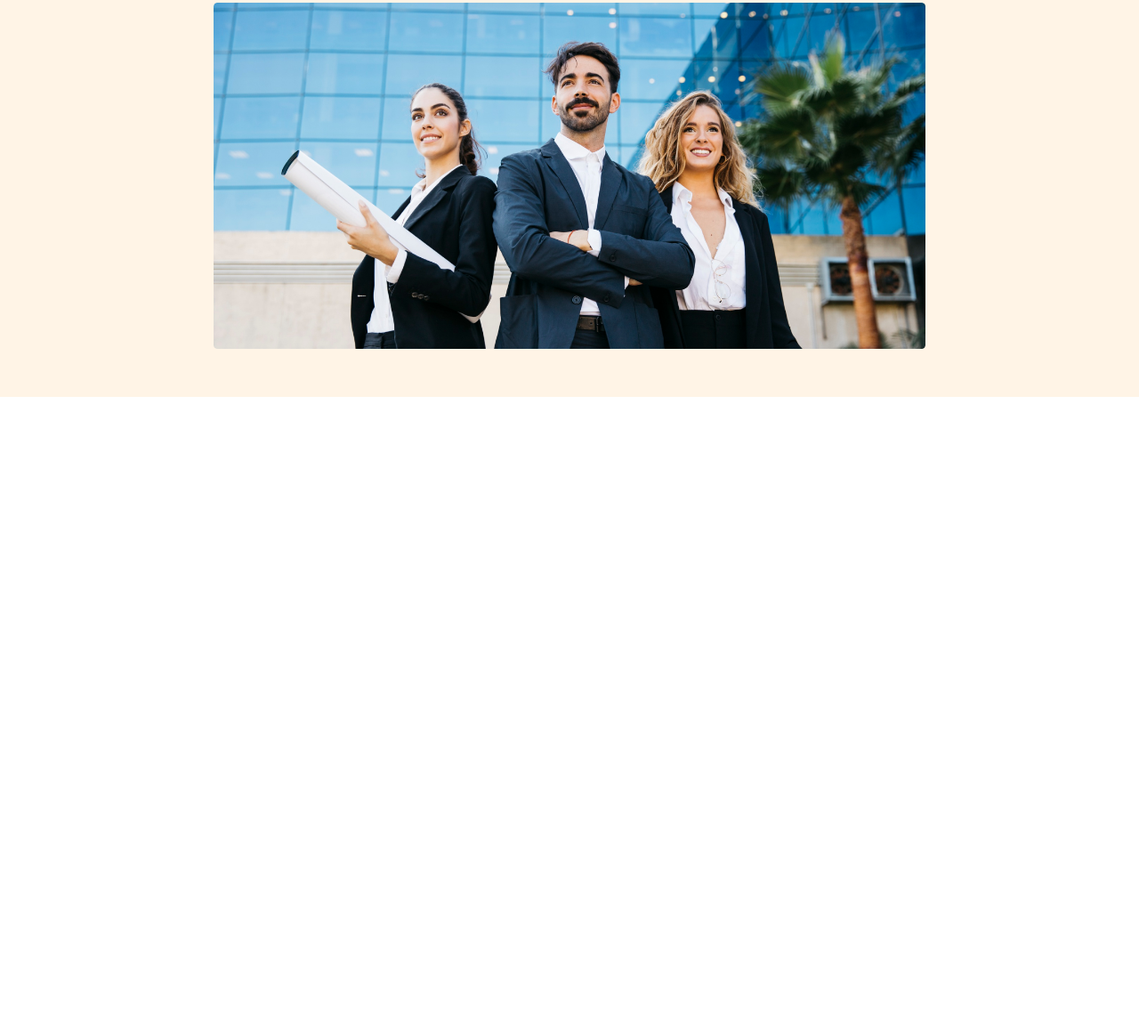
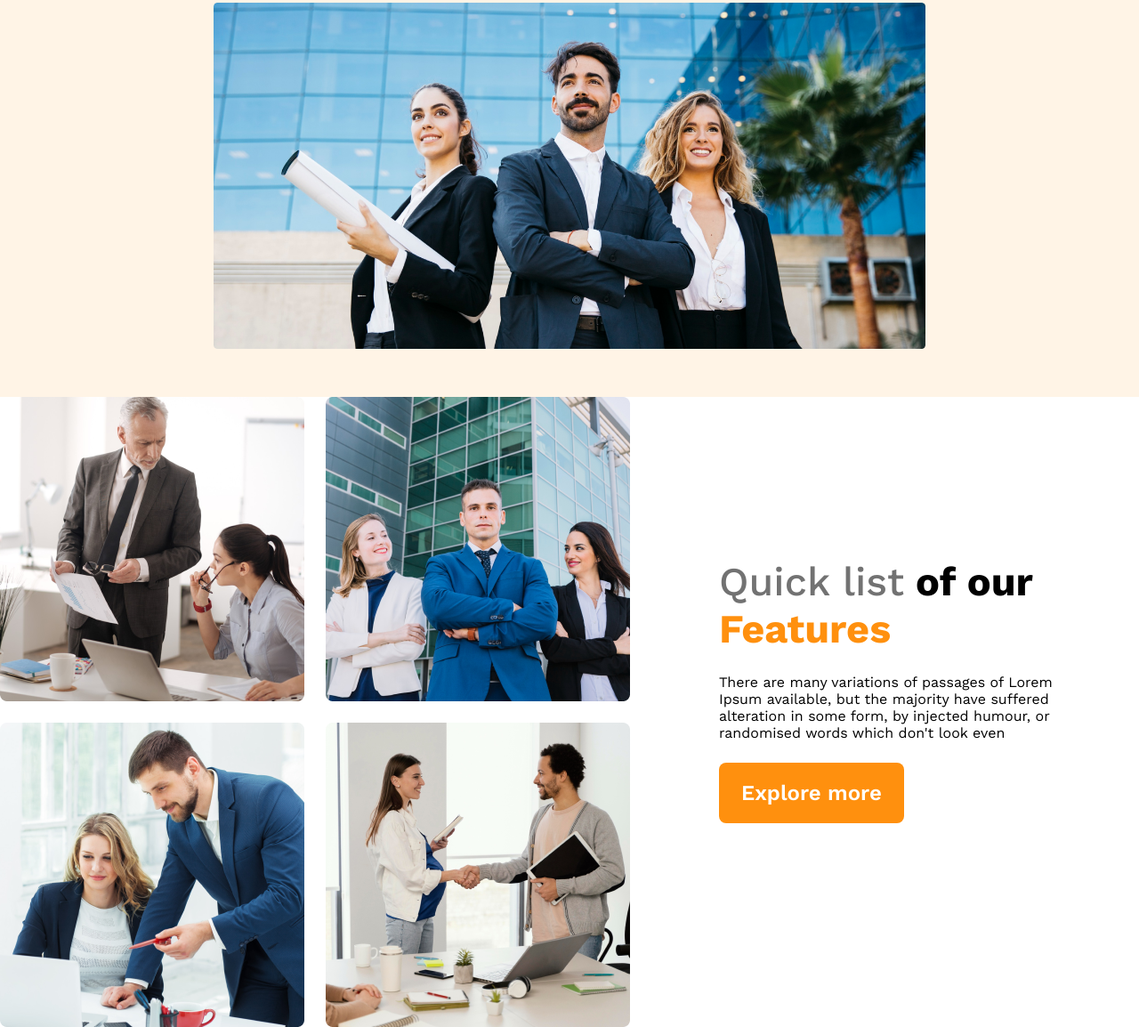
Before and after one commit to Saif-Rahman-801/g3-architect-project, a plain HTML site: page index.html in a window 1280 px wide. Shown: the part 524-1678 px from the top of the page at 89% size. Before the commit the page ends 970 px from the top, so only its background shows below. Drawn offline with nearby package versions, Linux system fonts and the light colour scheme.

Commit message:
teams section done

```diff
--- a/index.html
+++ b/index.html
@@ -14,6 +14,7 @@
     <link rel="stylesheet" href="./styles/architects.css" />
   </head>
   <body>
+    <!-- header section -->
     <header>
       <nav>
         <h3 class="title">G3 Architects</h3>
@@ -25,19 +26,44 @@
         </ul>
       </nav>
       <div class="banner">
-      <div class="banner-content">
-        <h1 class="title banner-title">Brand New<br> Group of Architects</h1>
-        <p class="banner-description">
-            There are many variations of passages of Lorem Ipsum available, but the majority have suffered alteration in some form, by injected humour, or randomised words which don't look even
-        </p>
-        <button class="btn-primary">
-            Explore More
-        </button>
-      </div>
-        <img src="./images/banner.png" alt="" class="banner-img">
+        <div class="banner-content">
+          <h1 class="title banner-title">
+            Brand New<br />
+            Group of Architects
+          </h1>
+          <p class="banner-description">
+            There are many variations of passages of Lorem Ipsum available, but
+            the majority have suffered alteration in some form, by injected
+            humour, or randomised words which don't look even
+          </p>
+          <button class="btn-primary">Explore More</button>
+        </div>
+        <img src="./images/banner.png" alt="" class="banner-img" />
       </div>
     </header>
-    <main></main>
+    <main>
+      <!-- Teams section -->
+      <section class="teams-container">
+        <div class="teams-img-container">
+          <img src="./images/team1.png" alt="" />
+          <img src="./images/team2.png" alt="" />
+          <img src="./images/team3.png" alt="" />
+          <img src="./images/team4.png" alt="" />
+        </div>
+        <div class="teams-content">
+          <h3 class="teams-title">
+            <span class="quick-list">Quick list</span> <span class="of-our">of our</span><br />
+            <span class="text-features">Features</span>
+          </h3>
+          <p class="teams-description">
+            There are many variations of passages of Lorem Ipsum available, but
+            the majority have suffered alteration in some form, by injected
+            humour, or randomised words which don't look even
+          </p>
+          <button class="btn-primary">Explore more</button>
+        </div>
+      </section>
+    </main>
     <footer></footer>
   </body>
 </html>
--- a/styles/architects.css
+++ b/styles/architects.css
@@ -70,6 +70,45 @@ nav li a {
 .banner-img {
   max-width: 100%;
 }
+/* main section styles */
+main {
+  max-width: 1440px;
+  margin: 0 auto;
+}
+
+.teams-container {
+  display: flex;
+  align-items: center;
+  /* justify-content: center; */
+  gap: 30px;
+}
+
+.teams-img-container {
+  display: grid;
+  grid-template-columns: repeat(2, 1fr);
+  gap: 24px;
+}
+
+.teams-content {
+  padding: 0 70px;
+}
+.teams-title {
+  font-size: 45px;
+}
+
+.quick-list {
+  color: #727272;
+  font-weight: 500;
+}
+
+.text-features {
+  color: #ff900e;
+  font-weight: 700;
+}
+
+.teams-description{
+  margin: 1.5rem 0;
+}
 
 /* responsive styles */
 
@@ -91,7 +130,7 @@ nav li a {
 
 /* md devices */
 @media screen and (min-width: 577px) and (max-width: 960px) {
-nav{
+  nav {
     flex-direction: column;
   }
   header {
```
Lines whose indentation alone changed are shown as unchanged.
